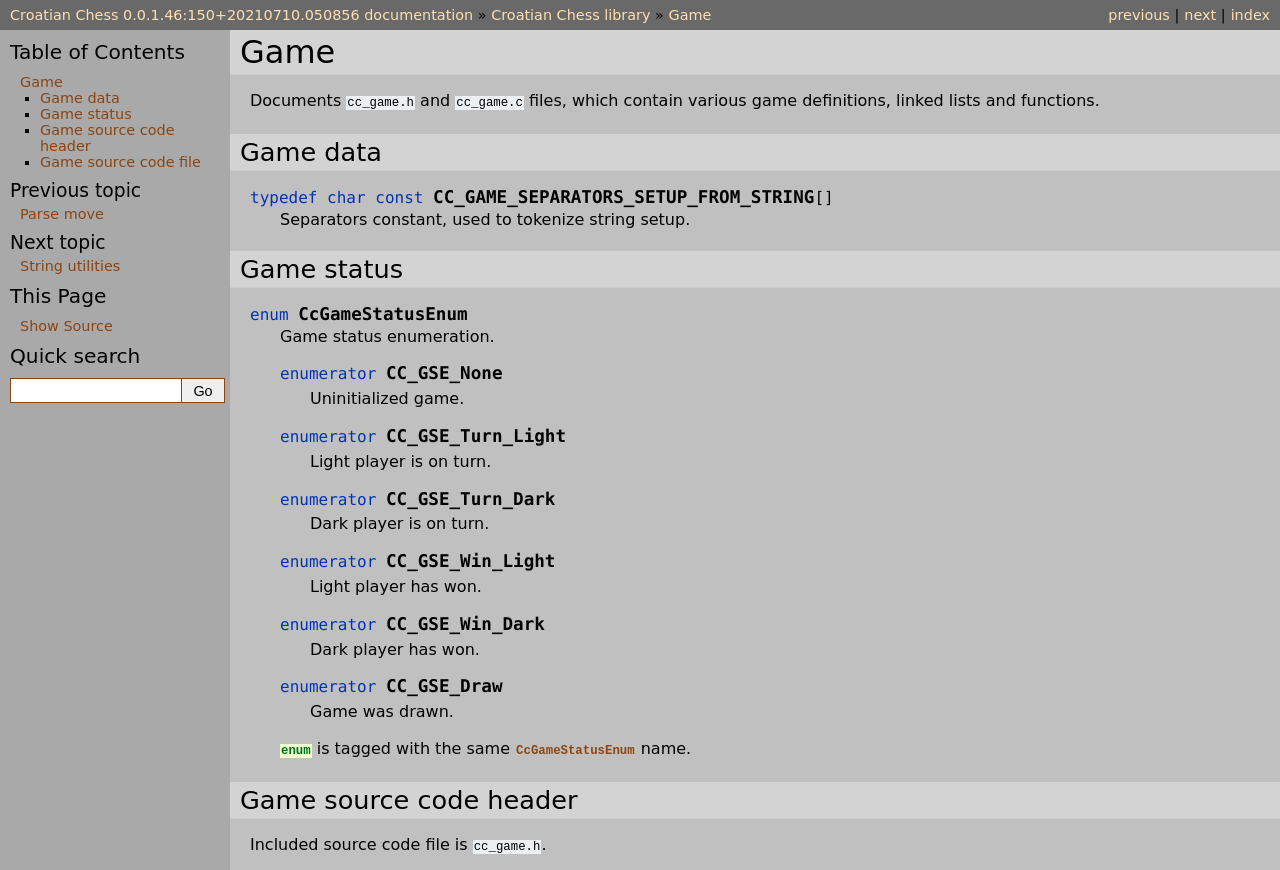
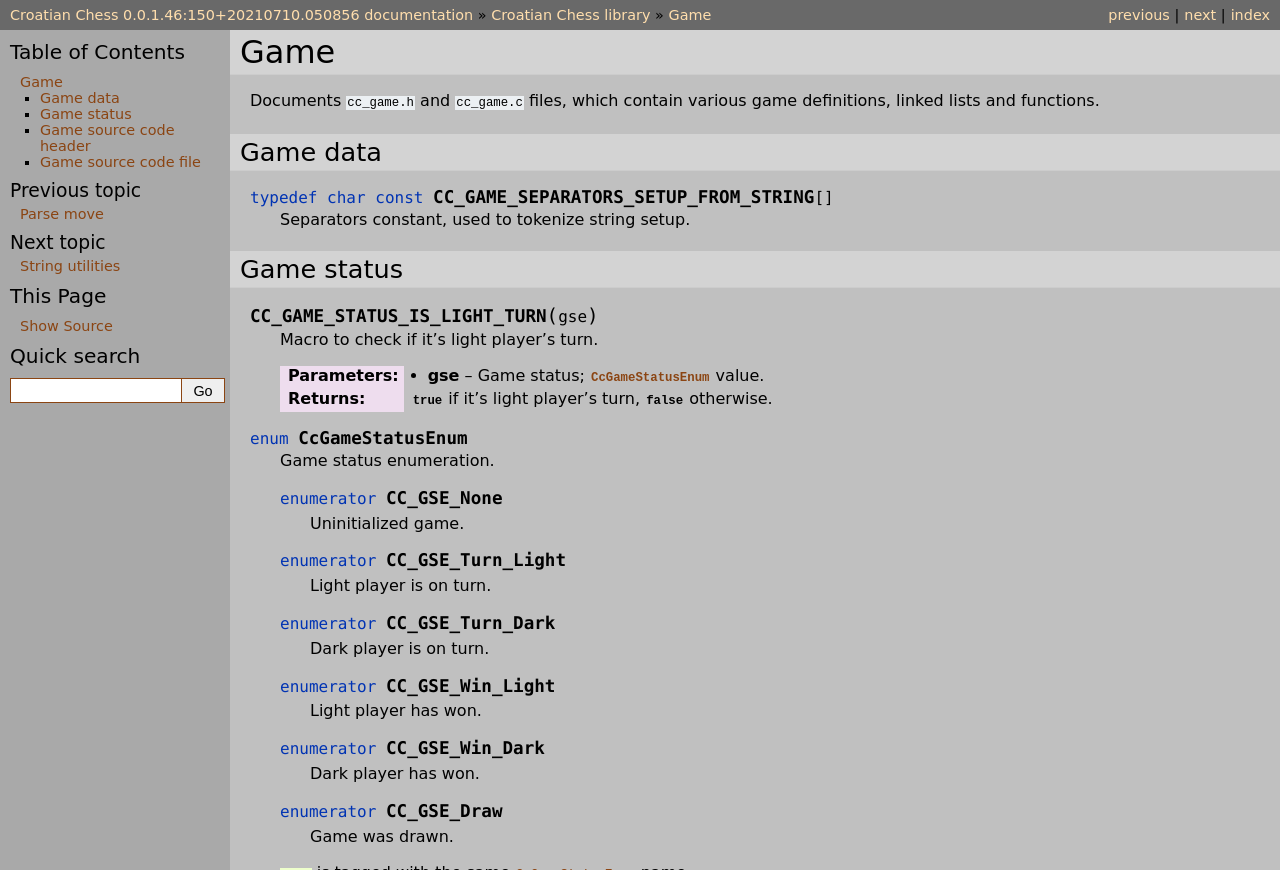
Before and after one commit to mmlacak/crochess, a Sphinx documentation site: the page built from docs/source/libcc/ccgame.rst, in a window 1280 px wide, cut to the strip 0-870 px from the top of the page. Built offline with Sphinx 7.4.7, drawn with Linux system fonts in a browser that asks for light colours.

Commit message:
Documented CC_GAME_STATUS_IS_LIGHT_TURN.

```diff
--- a/docs/source/libcc/ccgame.rst
+++ b/docs/source/libcc/ccgame.rst
@@ -25,6 +25,13 @@ Game data
 
 Game status
 -----------
+
+.. c:macro:: CC_GAME_STATUS_IS_LIGHT_TURN(gse)
+
+    Macro to check if it's light player's turn.
+
+    :param gse: Game status; :c:enum:`CcGameStatusEnum` value.
+    :returns: :c:data:`true` if it's light player's turn, :c:data:`false` otherwise.
 
 .. c:enum:: CcGameStatusEnum
 
```
